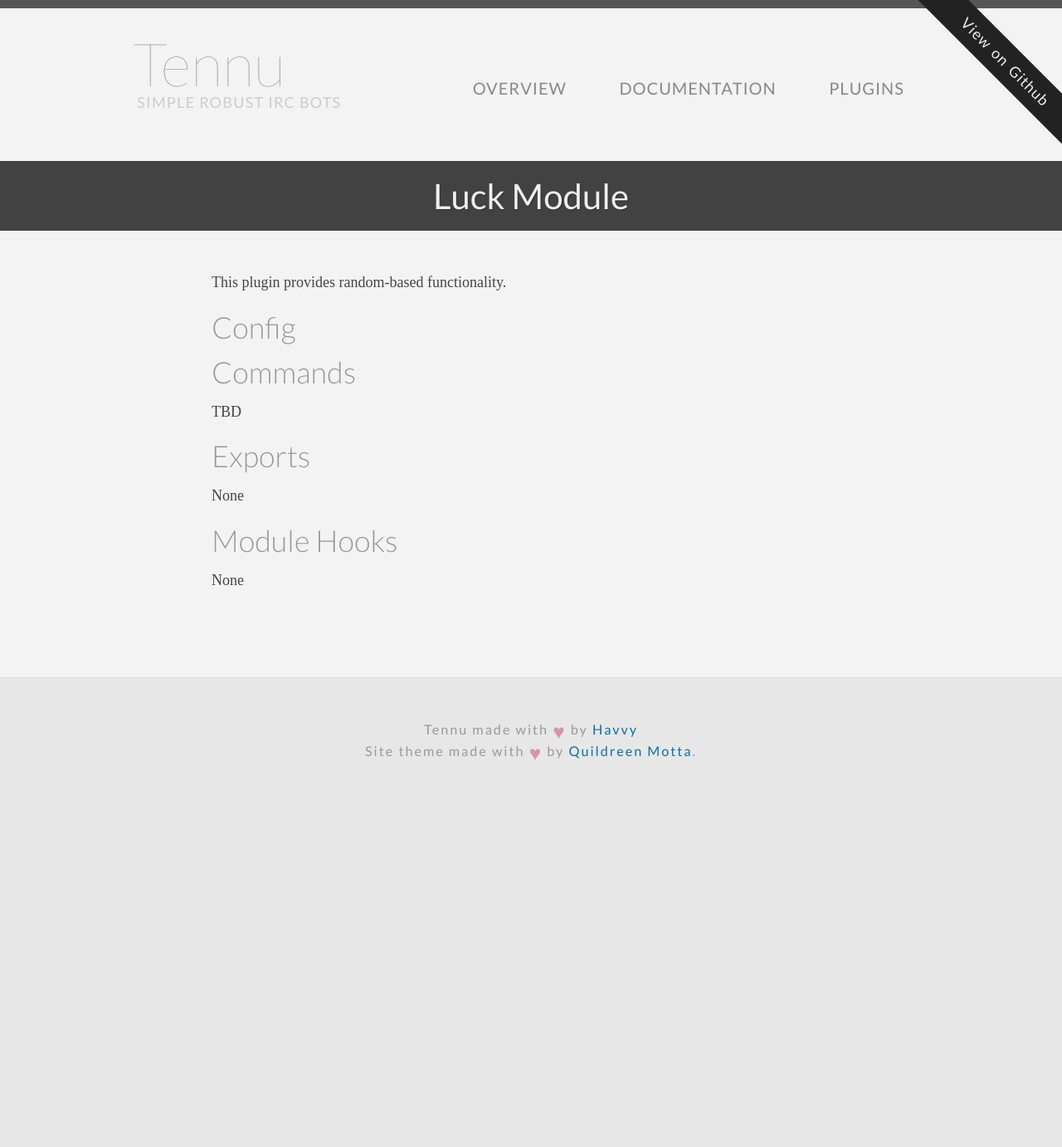
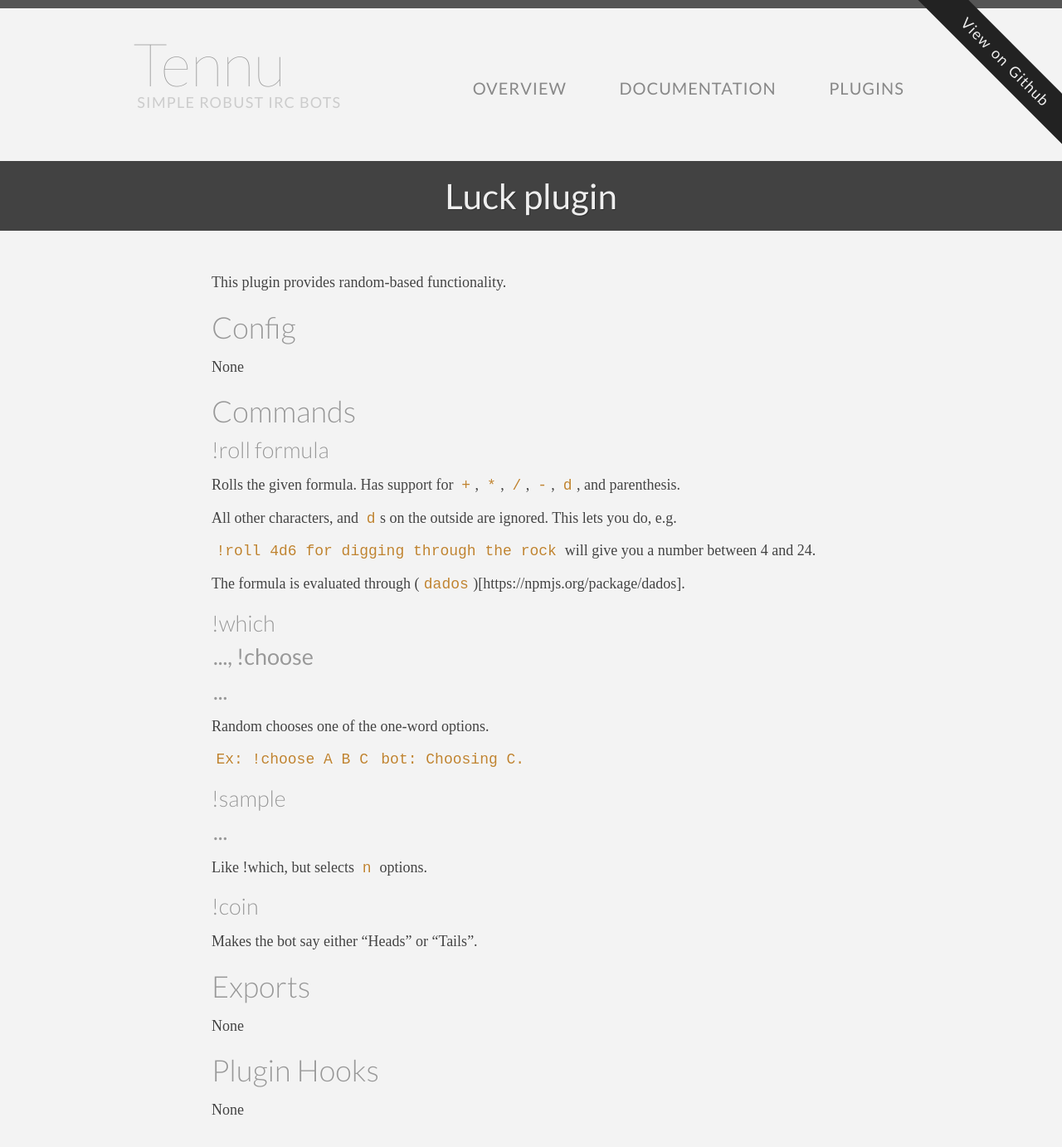
Before and after one commit to Tennu/tennu.github.io, a Jekyll site: the page built from plugins/luck.md, in a window 1280 px wide and 1400 px high. Shown: the top 1382 px of the window at 83% size. Built offline with Jekyll 4.4.1, drawn with Linux system fonts in a browser that asks for light colours; some web fonts are replaced.

Commit message:
Self Plugin, v3 Update, Minor tweaks

```diff
--- a/documentation/index.html
+++ b/documentation/index.html
@@ -27,7 +27,6 @@ title: Documentation
   <ul class="bulleted">
     <li><a href="https://github.com/Tennu/tennu">Readme</a> — Official Tennu readme.
     <li><a href="changelog">Changelog</a> — Log of all changes between versions.</li>
-    <li><a href="limitations">Limitations</a> — The known limitations of the Tennu client.</li>
     <li><a href="http://www.cheatography.com/havvy/cheat-sheets/tennu/">Cheat Sheet</a> —
       Quick reference to functionality provided by Tennu</li>
   </ul>
--- a/index.html
+++ b/index.html
@@ -46,7 +46,7 @@ title:  Overview
         <li>
           <h3>Promise-Driven</h3>
           <p>
-            (Not yet) <a href="/documentation/api/output-actions">Output actions</a> return promises with all relevant data.
+            (In progress) <a href="/documentation/api/output-actions">Output actions</a> return promises with all relevant data.
           </p>
         </li>
       </ul>
--- a/plugins/luck.md
+++ b/plugins/luck.md
@@ -1,20 +1,45 @@
 ---
 layout: plugin
-title: Luck Module
+title: Luck plugin
 ---
 
 This plugin provides random-based functionality.
 
 ### Config
 
+None
+
 ### Commands
 
-TBD
+#### !roll formula
+
+Rolls the given formula. Has support for `+`, `*`, `/`, `-`, `d`, and parenthesis.
+
+All other characters, and `d`s on the outside are ignored. This lets you do, e.g.
+
+`!roll 4d6 for digging through the rock` will give you a number between 4 and 24.
+
+The formula is evaluated through (`dados`)[https://npmjs.org/package/dados].
+
+#### !which <option>..., !choose <option>...
+
+Random chooses one of the one-word options.
+
+`Ex: !choose A B C`
+`bot: Choosing C.`
+
+#### !sample <n> <option>...
+
+Like !which, but selects `n` options.
+
+#### !coin
+
+Makes the bot say either "Heads" or "Tails".
 
 ### Exports
 
 None
 
-### Module Hooks
+### Plugin Hooks
 
 None
```
Also changed, not shown: plugins/channel.md (+2 -2 lines), plugins/self.md (added, +24 -0 lines), plugins/server.md (+1 -1 lines), plugins/user.md (+1 -1 lines), 1 other file.
